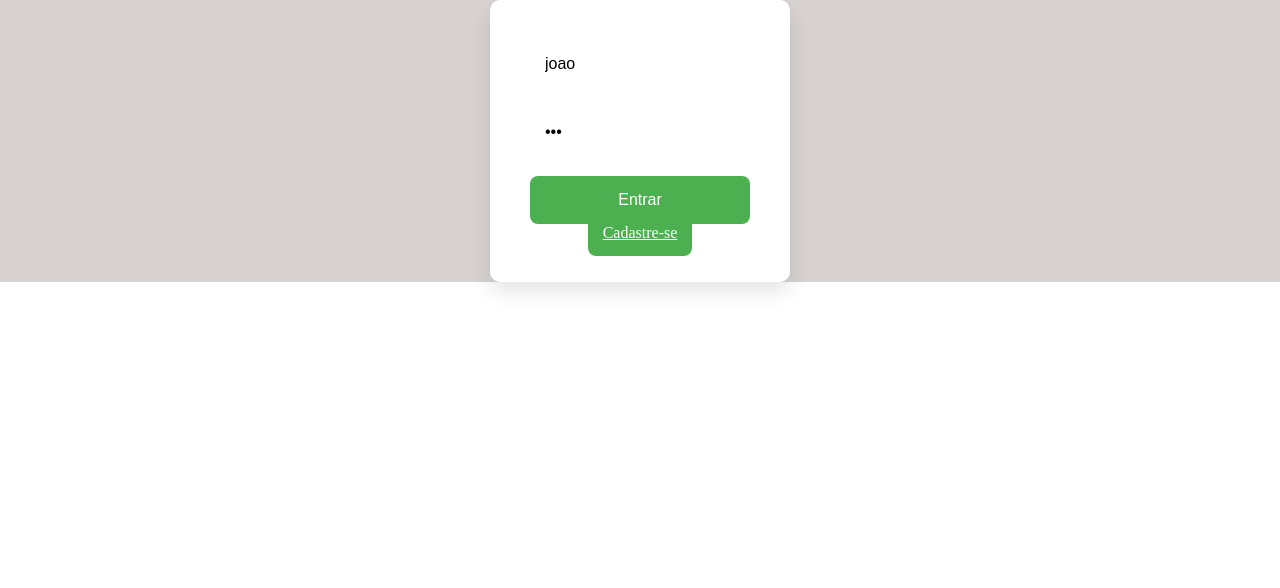
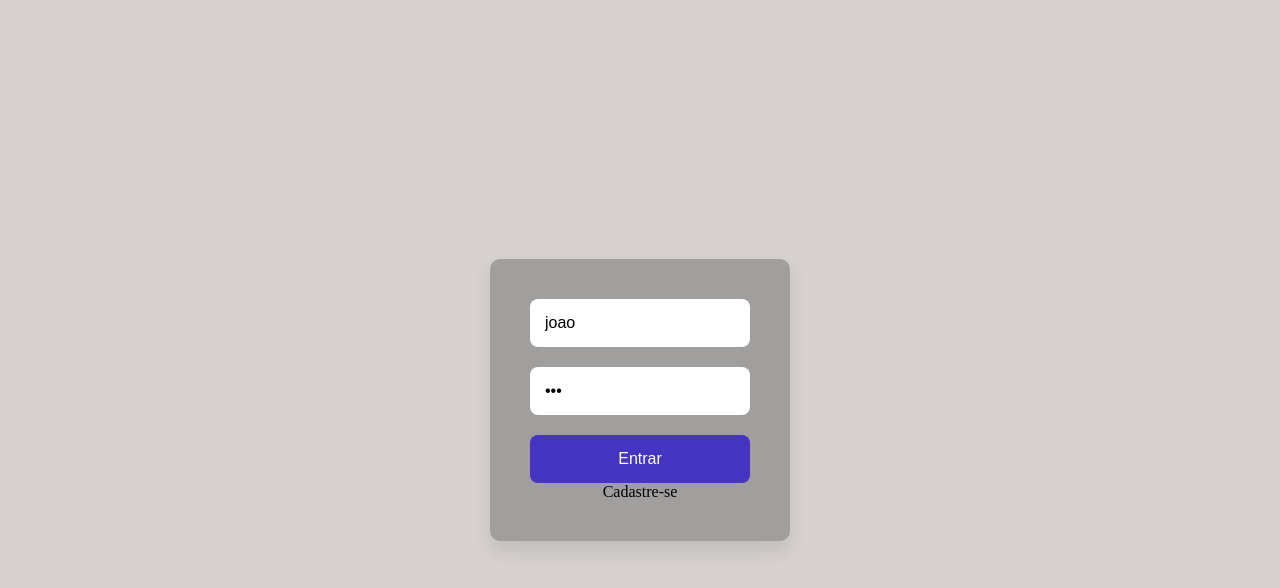
Before and after one commit to joaovictor001/integrador-web-React, a React (Vite) app: page / in a window 1280 px wide. Shown: the top 588 px of the page. Built offline with nearby package versions, Linux system fonts and the light colour scheme.

Commit message:
modificando css

```diff
--- a/src/componentes/Lateral.module.css
+++ b/src/componentes/Lateral.module.css
@@ -1,6 +1,7 @@
 .container {
   background: #2e2c2c;
   padding: 20px;
+  height: 100vh;
 
   box-shadow: 0 10px 20px rgba(0, 0, 0, 0.1);
   width: 250px;
--- a/src/global.css
+++ b/src/global.css
@@ -1,6 +1,8 @@
 #root {
   text-align: center;
+  height: 100vh;
   background-color:   #d7d1d1;
+
 }
 
 .logo {
--- a/src/paginas/CadastroUsuario.module.css
+++ b/src/paginas/CadastroUsuario.module.css
@@ -12,7 +12,7 @@
   }
 
   .form {
-    background-color: rgba(255, 255, 255, 0.8);
+    background-color: #a19e9e;
     padding: 20px;
     border-radius: 10px;
     box-shadow: 0px 0px 10px rgba(0, 0, 0, 0.1);
@@ -46,6 +46,7 @@
     border-radius: 5px;
     cursor: pointer;
     font-size: 16px;
+    color: black;
   }
 
   .button:hover {
--- a/src/paginas/Filtro.module.css
+++ b/src/paginas/Filtro.module.css
@@ -1,5 +1,5 @@
 .body{
-    background-color:#fff;
+    background-color:#d7d1d1;
     display: flex;
     justify-content: center;
     align-items: center;
@@ -12,7 +12,7 @@
     width: 80%;
     padding:60px;
     justify-content: center;
-    background-color: var(--cinza-claro);
+    background-color: #a19e9e;
     flex-direction: column;
     border-radius: 10px;
     margin-top: 30px;
--- a/src/paginas/Home.module.css
+++ b/src/paginas/Home.module.css
@@ -1,5 +1,4 @@
 .gridContainer {
-    height: 100vh;
     display: grid;
     grid-template-columns: 250px 1fr;
     grid-template-rows: 100px 1fr;
--- a/src/paginas/Login.jsx
+++ b/src/paginas/Login.jsx
@@ -59,13 +59,14 @@ export function Login() {
                 {errors.senha && (
                     <p>{errors.senha.message}</p>
                 )}
-                <button className={estilos.botao}>Entrar</button>
+                <div  className={estilos.divbutton}><button className={estilos.botao}>Entrar</button>
                 <Link
-                    className={estilos.botao}
+                    className={estilos.botaoCad}
                     to='/cadastroUser'
                 >
                     Cadastre-se
                 </Link>
+                </div>
             </form>
         </div>
     );
--- a/src/paginas/Login.module.css
+++ b/src/paginas/Login.module.css
@@ -2,13 +2,22 @@
     display: flex;
     justify-content: center;
     align-items: center;
-    height: 100%;
+    height: 100vh;
+
   }
-
+ .botaoCad{
+  text-decoration: none;
+  padding-top: 90px;
+  color:black;
+  justify-content: flex-end;
+ }
+ .divbutton{
+  justify-items: end;
+ }
 
 
   .formulario {
-    background-color: #fff;
+    background-color: #a19e9e;
     padding: 40px;
     border-radius: 10px;
     box-shadow: 0 10px 20px rgba(0, 0, 0, 0.1);
@@ -35,7 +44,7 @@
   .botao {
     width: 100%;
     padding: 15px;
-    background-color: #4caf50;
+    background-color: #4335bf;
     color: #fff;
     border: none;
     border-radius: 8px;
@@ -45,5 +54,5 @@
   }
 
   .botao:hover {
-    background-color: #43a047;
+    background-color: #33488f;
   }
```
